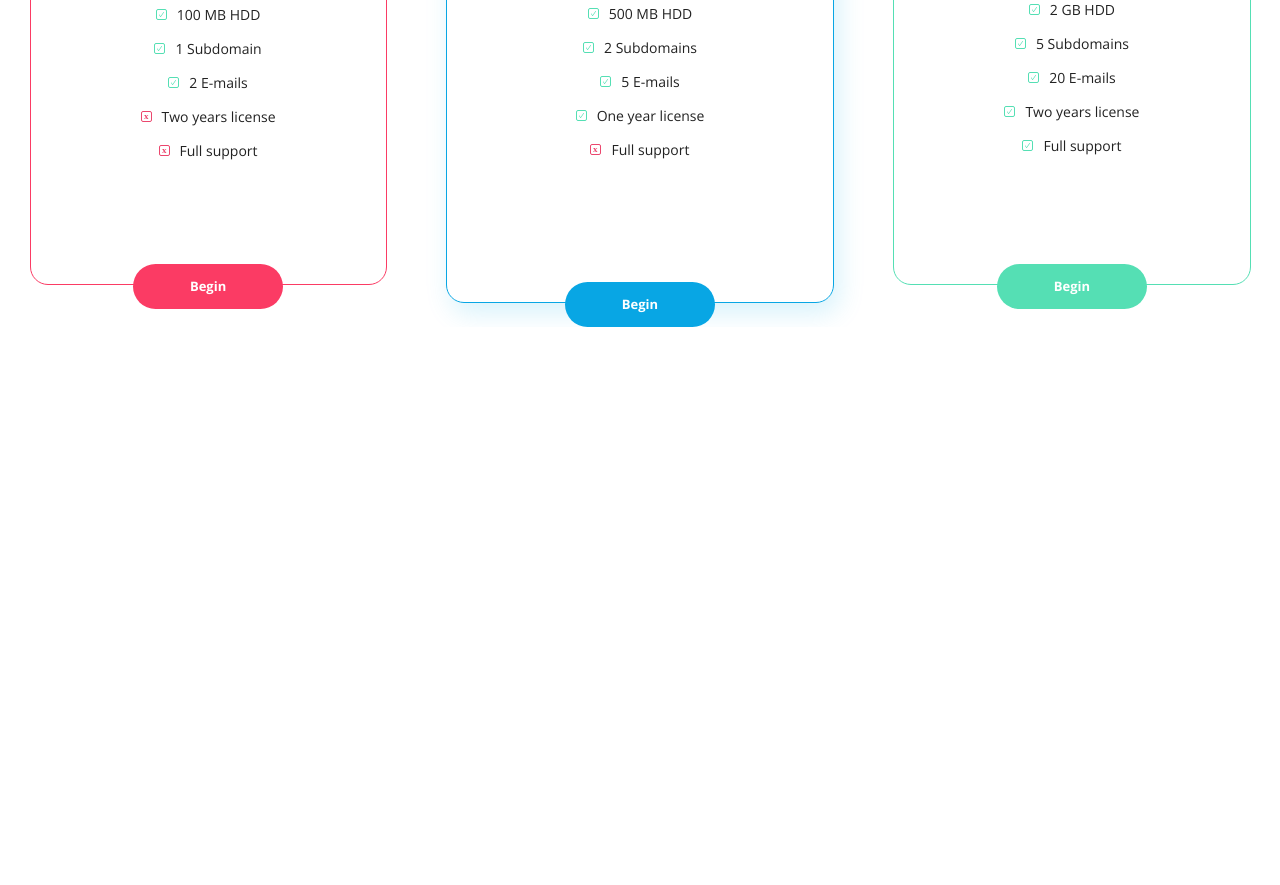
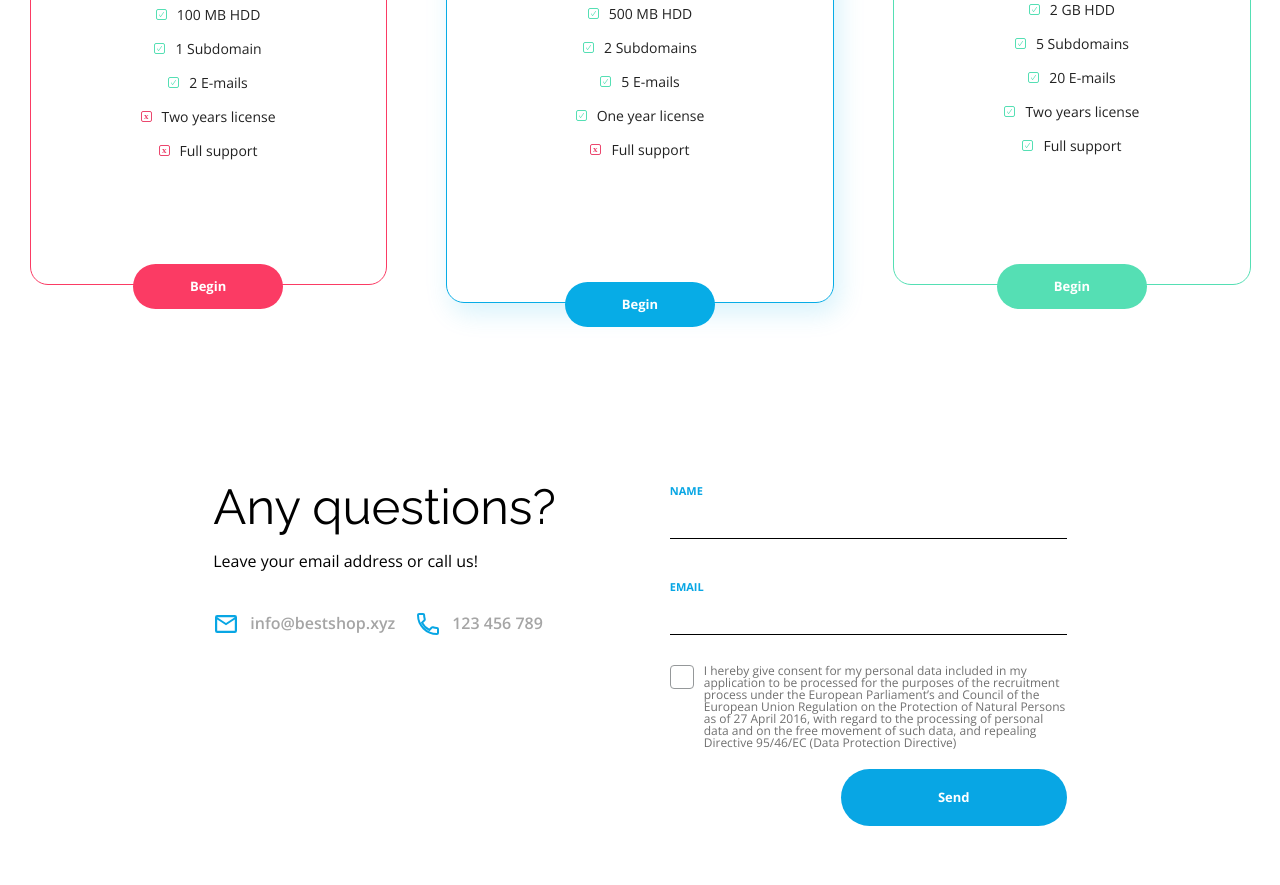
Before and after one commit to zamorskimarek/BestShop, a plain HTML site: page index.html in a window 1280 px wide. Shown: the part 3076-3961 px from the top of the page. Before the commit the page ends 3403 px from the top, so only its background shows below. Drawn offline with nearby package versions, Linux system fonts and the light colour scheme.

Commit message:
finished contact part

```diff
--- a/css/styles.css
+++ b/css/styles.css
@@ -9,23 +9,26 @@
     --font-family-raleway: 'Raleway', sans-serif;
     --font-weight-light: 300;
     --font-weight-regular: 400;
+    --font-weight-semiBold: 600;
     --font-weight-bold: 700;
     --font-weight-xBold: 800;
     --font-size-primary: 16px;
-    --color-primary: #08A6E4;
     --color-white: #FFFFFF;
     --color-primary-shadow: rgba(7, 172, 230, .16);
     --color-box-shadow: #00000029;
     --color-lightBlue: #08A6E4;
+    --color-blue-secondary: #07ACE6;
     --color-grey: #A5A5A5;
     --color-black: #000000;
     --color-blue-shadow: #07ACE629;
     --color-red: #FB3B64;
     --color-green: #55DFB4;
     --color-light-grey: #F7F7F7;
+    --color-grey-checkbox: #95989A;
     --color-benefits-shadow: #E8E9ED;
     --color-semi-black: #13253B;
     --color-vrey-light-blue: #07ACE629;
+    --color-text-checkbox: #707070;
     --circle-radius: 31.5px;
 }
 
@@ -321,7 +324,7 @@ header .container {
 .blue-big-circle {
     width: 320px;
     height: 320px;
-    background-color: var(--color-lightBlue);
+    background-color: var(--color-blue-secondary);
     border-radius: 50%;
     position: absolute;
     left: 70px;
@@ -464,7 +467,7 @@ header .container {
 .price-options-box:nth-of-type(2)  {
     height: 500px;
     width: 405px;
-    border: 1px solid var(--color-lightBlue);
+    border: 1px solid var(--color-blue-secondary);
     margin-top: 0;
     box-shadow: var(--color-vrey-light-blue) 5px 10px 27px;
 }
@@ -474,12 +477,12 @@ header .container {
 }
 
 .price-options-box:nth-of-type(2) p.amount {
-    color: var(--color-lightBlue);
+    color: var(--color-blue-secondary);
     padding-bottom: 5px;
 }
 
 .price-options-box:nth-of-type(2) a {
-    background-color: var(--color-lightBlue);
+    background-color: var(--color-blue-secondary);
 }
 
 .price-options-box:last-of-type {
@@ -498,3 +501,128 @@ header .container {
 .price-options-box:last-of-type p.limited {
     padding-bottom: 37px;
 }
+
+/*here is contact part of page*/
+
+.contact {
+    width: 100%;
+    display: flex;
+    justify-content: center;
+    padding-top: 179px;
+}
+
+.contact h2 {
+    font-size: calc(var(--font-size-primary) / 16 * 49);
+}
+
+.contact-form {
+    width: 397px;
+    display: flex;
+    flex-direction: column;
+    padding-top: 3px;
+}
+
+.contact-form-text {
+    text-transform: uppercase;
+    font-family: var(--font-family-open);
+    font-weight: var(--font-weight-bold);
+    font-size: calc(var(--font-size-primary) / 16 * 11);
+    color: var(--color-lightBlue);
+}
+
+.contact-form-text:last-of-type {
+    padding-top: 42px;
+}
+
+.checkbox input {
+    position: absolute;
+    opacity: 0;
+    cursor: pointer;
+    height: 0;
+    width: 0;
+}
+
+.checkbox {
+    cursor: pointer;
+    display: flex;
+    justify-content: flex-start;
+    font-family: var(--font-family-open);
+    font-weight: var(--font-weight-regular);
+    font-size: calc(var(--font-size-primary) / 16 * 12);
+    color: var(--color-text-checkbox);
+    padding-top: 30px;
+    padding-bottom: 20px;
+}
+
+.checkbox span {
+    height: 24px;
+    flex-shrink: 0;
+    flex-basis: 24px;
+    border: 1px solid var(--color-grey-checkbox);
+    border-radius: 4px;
+    cursor: pointer;
+    margin-right: 10px;
+}
+
+.checkbox input:checked + span {
+    background-image: url("/assets/Checkmark.svg");
+    background-size: 12px;
+    background-position: center;
+    background-repeat: no-repeat;}
+
+.btn {
+    width: 226px;
+    height: 57px;
+    background-color: var(--color-lightBlue);
+    color: var(--color-white);
+    font-size: calc(var(--font-size-primary) / 16 * 13);
+    font-weight: var(--font-weight-bold);
+    font-family: var(--font-family-open);
+    border: none;
+    border-radius: 35px;
+}
+
+.button-position {
+    display: flex;
+    justify-content: end;
+    padding-bottom: 59px;
+}
+
+input[type="text"] {
+    border: none;
+    border-bottom: 1px solid var(--color-black);
+    height: 43px;
+}
+
+.contact-text {
+    font-family: var(--font-family-open);
+    font-weight: var(--font-weight-semiBold);
+    font-size: var(--font-size-primary);
+    color: var(--color-grey);
+    padding-right: 114px;
+}
+
+.contact-text p {
+    font-weight: var(--font-weight-regular);
+    color: var(--color-black);
+    padding: 22px 0 42px 0;
+}
+
+.contact-information img {
+    padding-right: 10px;
+}
+
+.contact-information img:last-of-type {
+    padding-left: 20px;
+}
+/*input[type="checkbox"] {*/
+/*    display: none;*/
+/*}*/
+
+/*input[type="checkbox"] + span {*/
+/*    width: 24px;*/
+/*    height: 24px;*/
+/*    border: 1px solid var(--color-grey-checkbox);*/
+/*    border-radius: 4px;*/
+/*    display: inline-block;*/
+/*}*/
--- a/index.html
+++ b/index.html
@@ -14,7 +14,7 @@
     <link rel="stylesheet" href="css/styles.css">
     <link rel="preconnect" href="https://fonts.googleapis.com">
     <link rel="preconnect" href="https://fonts.gstatic.com" crossorigin>
-    <link href="https://fonts.googleapis.com/css2?family=Open+Sans:wght@300;400;700&family=Raleway:wght@300;400;700;800&display=swap" rel="stylesheet">
+    <link href="https://fonts.googleapis.com/css2?family=Open+Sans:wght@300;400;600;700&family=Raleway:wght@300;400;700;800&display=swap" rel="stylesheet">
 </head>
 <body>
     <header>
@@ -136,10 +136,29 @@
         </div>
     </section>
     <section class="contact">
-        <div>
-            <h2></h2>
+        <div class="contact-text">
+            <h2>Any questions?</h2>
+            <p>Leave your email address or call us!</p>
+            <div class="contact-information"><img src="assets/Mail%20Icon.svg" alt="mail">info@bestshop.xyz<img src="assets/Phone%20Icon.svg" alt="phone">123 456 789</div>
         </div>
-        <form></form>
+        <form class="contact-form">
+            <p class="contact-form-text">name</p>
+            <input type="text">
+            <p class="contact-form-text">email</p>
+            <input type="text">
+            <label class="checkbox">
+                <input type="checkbox">
+                <span></span>
+                I hereby give consent for my personal data included in my application to be processed for the purposes of the recruitment process under the European Parliament’s and Council of the European Union Regulation on the Protection of Natural Persons as of 27 April 2016, with regard to the processing of personal data and on the free movement of such data, and repealing Directive 95/46/EC (Data Protection Directive)
+            </label>
+<!--            <div class="checkbox-container">-->
+<!--                <input type="checkbox" id="checkbox-id">-->
+<!--                <span></span>-->
+<!--                <label for="checkbox-id">I hereby give consent for my personal data included in my application to be processed for the purposes of the recruitment process under the European Parliament’s and Council of the European Union Regulation on the Protection of Natural Persons as of 27 April 2016, with regard to the processing of personal data and on the free movement of such data, and repealing Directive 95/46/EC (Data Protection Directive)</label>-->
+<!--            </div>-->
+
+            <div class="button-position"><button class="btn">Send</button></div>
+        </form>
     </section>
 </body>
 </html>
```
